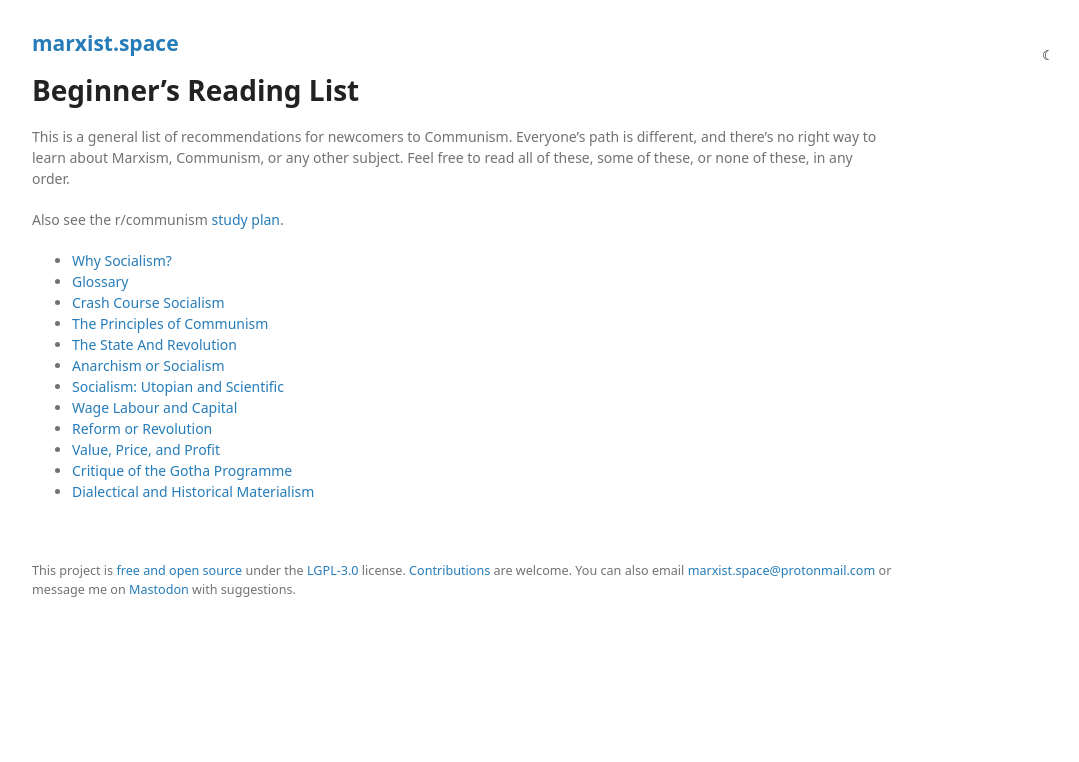
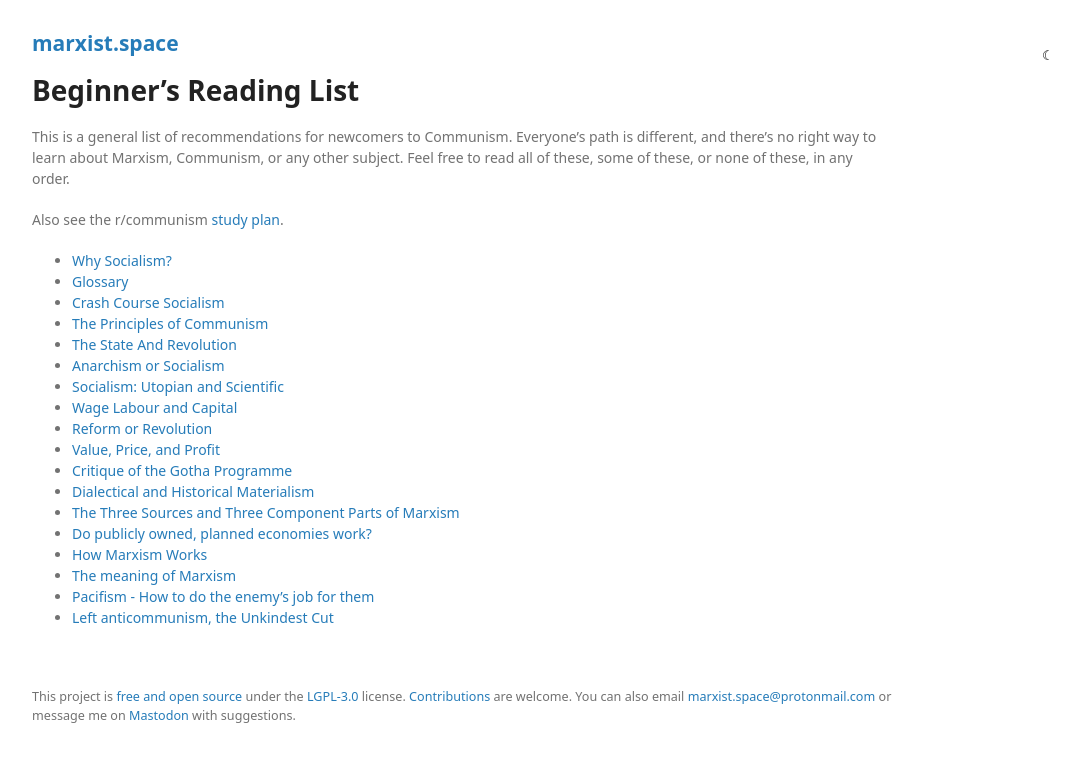
Before and after one commit to prolesoft/marxist.space, a Jekyll site: the page built from beginners-reading-list.md, in a window 1280 px wide. Shown: the top 762 px of the page, without its empty margins (178-1257 px from the left). Built offline with Jekyll 4.4.1, drawn with Linux system fonts in a browser that asks for light colours; our own code applies the rules of GitHub Pages for plain Markdown files.

Commit message:
Adding a few links to the beginners reading list. (#3)

```diff
--- a/beginners-reading-list.md
+++ b/beginners-reading-list.md
@@ -26,3 +26,9 @@ Also see the r/communism
 * [Value, Price, and Profit](https://www.marxists.org/archive/marx/works/1865/value-price-profit/index.htm)
 * [Critique of the Gotha Programme](https://www.marxists.org/archive/marx/works/1875/gotha/)
 * [Dialectical and Historical Materialism](https://www.marxists.org/reference/archive/stalin/works/1938/09.htm)
+* [The Three Sources and Three Component Parts of Marxism](https://www.marxists.org/archive/lenin/works/1913/mar/x01.htm)
+* [Do publicly owned, planned economies work?](https://gowans.blog/2012/12/21/do-publicly-owned-planned-economies-work/)
+* [How Marxism Works](https://www.marxists.org/archive/harman/1979/marxism/index.html)
+* [The meaning of Marxism](https://www.amazon.com/Meaning-Marxism-Paul-DAmato/dp/1931859299)
+* [Pacifism - How to do the enemy's job for them](https://theredphoenixapl.org/2011/08/11/pacifism-how-to-do-the-enemys-job-for-them/)
+* [Left anticommunism, the Unkindest Cut](http://www.greanvillepost.com/2015/05/23/left-anticommunism-the-unkindest-cut/)
```
